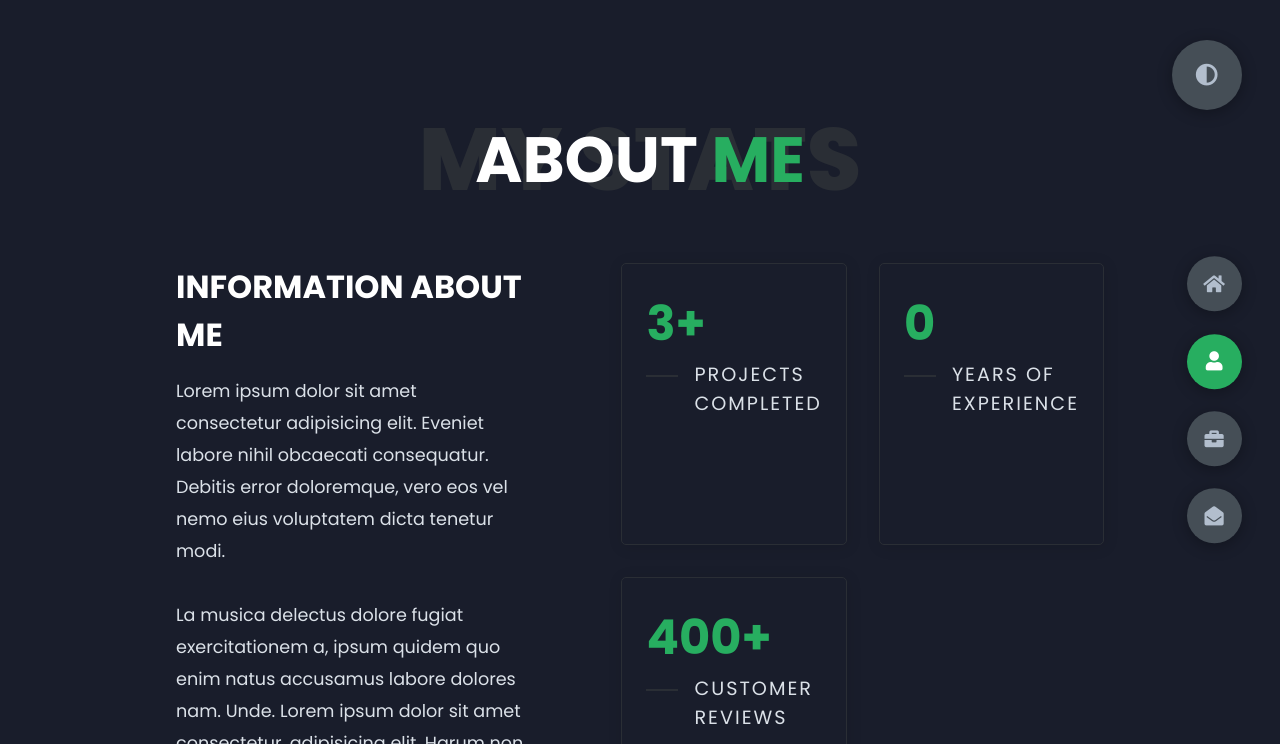
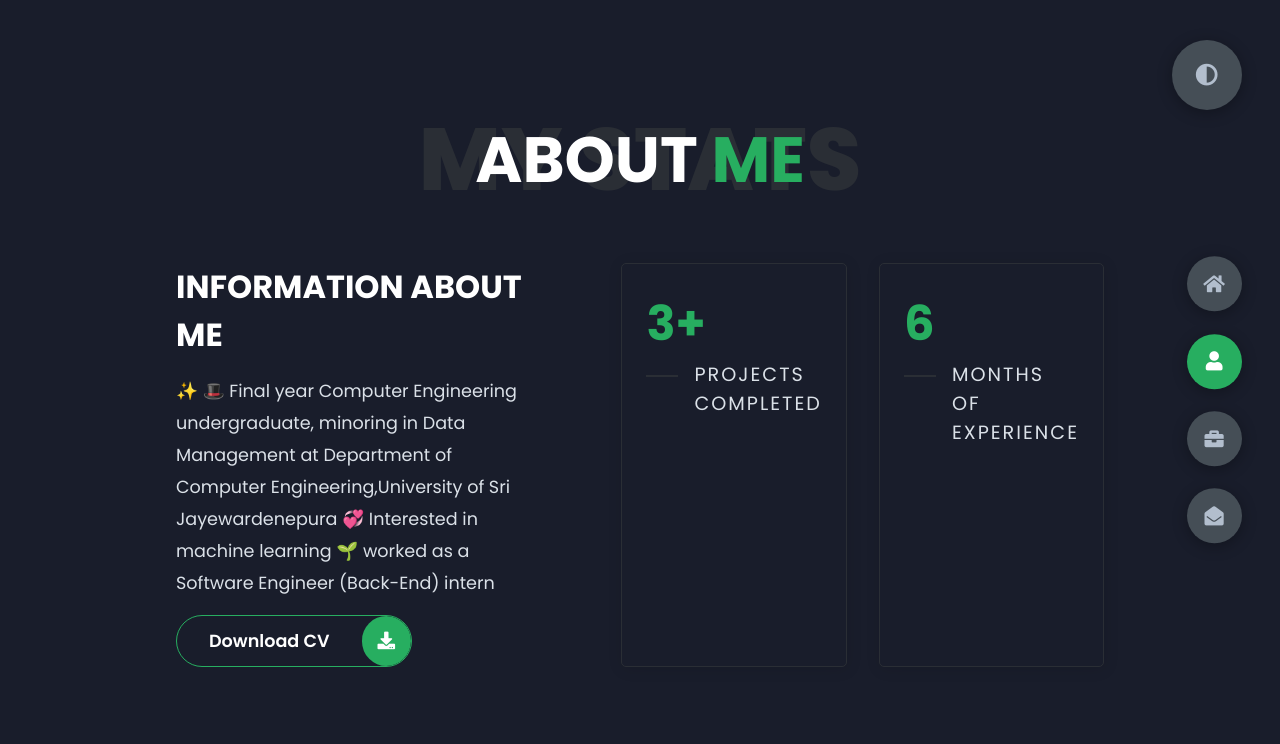
Before and after one commit to Justy-11/my_portfolio, a plain HTML site: page index.html in a window 1280 px wide. Both pictures are taken after a click on the element 1214 px from the left and 361 px from the top of the page. Shown: the top 744 px of the page. Drawn offline with Linux system fonts and the light colour scheme.

Commit message:
Update index.html

```diff
--- a/index.html
+++ b/index.html
@@ -28,7 +28,7 @@
                     <br>A Computer Engineering Undergraduate.
                 </h1>
                 <p>
-                    I'm a Web Developer, I love to create beautiful and functional websites.
+                    ML enthusiast
                 </p>
                 <div class="btn-con">
                     <a href="" class="main-btn">
@@ -48,13 +48,9 @@
                 <div class="left-about">
                     <h4>Information About me</h4>
                     <p>
-                        Lorem ipsum dolor sit amet consectetur adipisicing elit.
-                        Eveniet labore nihil obcaecati consequatur. Debitis error doloremque,
-                        vero eos vel nemo eius voluptatem dicta tenetur modi. <br /> <br /> La musica
-                        delectus dolore fugiat exercitationem a,
-                        ipsum quidem quo enim natus accusamus labore dolores nam. Unde.
-                        Lorem ipsum dolor sit amet consectetur, adipisicing elit.
-                        Harum non necessitatibus deleniti eum soluta.
+                        ✨ 🎩 Final year Computer Engineering undergraduate, minoring in Data Management at Department of Computer Engineering,University of Sri Jayewardenepura
+                        💞️ Interested in machine learning
+                        🌱 worked as a Software Engineer (Back-End) intern
                     </p>
                     <div class="btn-con">
                         <a href="#" class="main-btn">
@@ -72,8 +68,8 @@
                     </div>
                     <div class="about-item">
                         <div class="abt-text">
-                            <p class="large-text">0</p>
-                            <p class="small-text">Years of <br /> experience</p>
+                            <p class="large-text">6</p>
+                            <p class="small-text">Months of <br /> experience</p>
                         </div>
                     </div>
                     <!--
@@ -84,12 +80,12 @@
                         </div>
                     </div>
                     -->
-                    <div class="about-item">
+                    <!--<div class="about-item">
                         <div class="abt-text">
                             <p class="large-text">400+</p>
                             <p class="small-text">Customer <br /> reviews</p>
                         </div>
-                    </div>
+                    </div>-->
                 </div>
             </div>
             <div class="about-stats">
```
